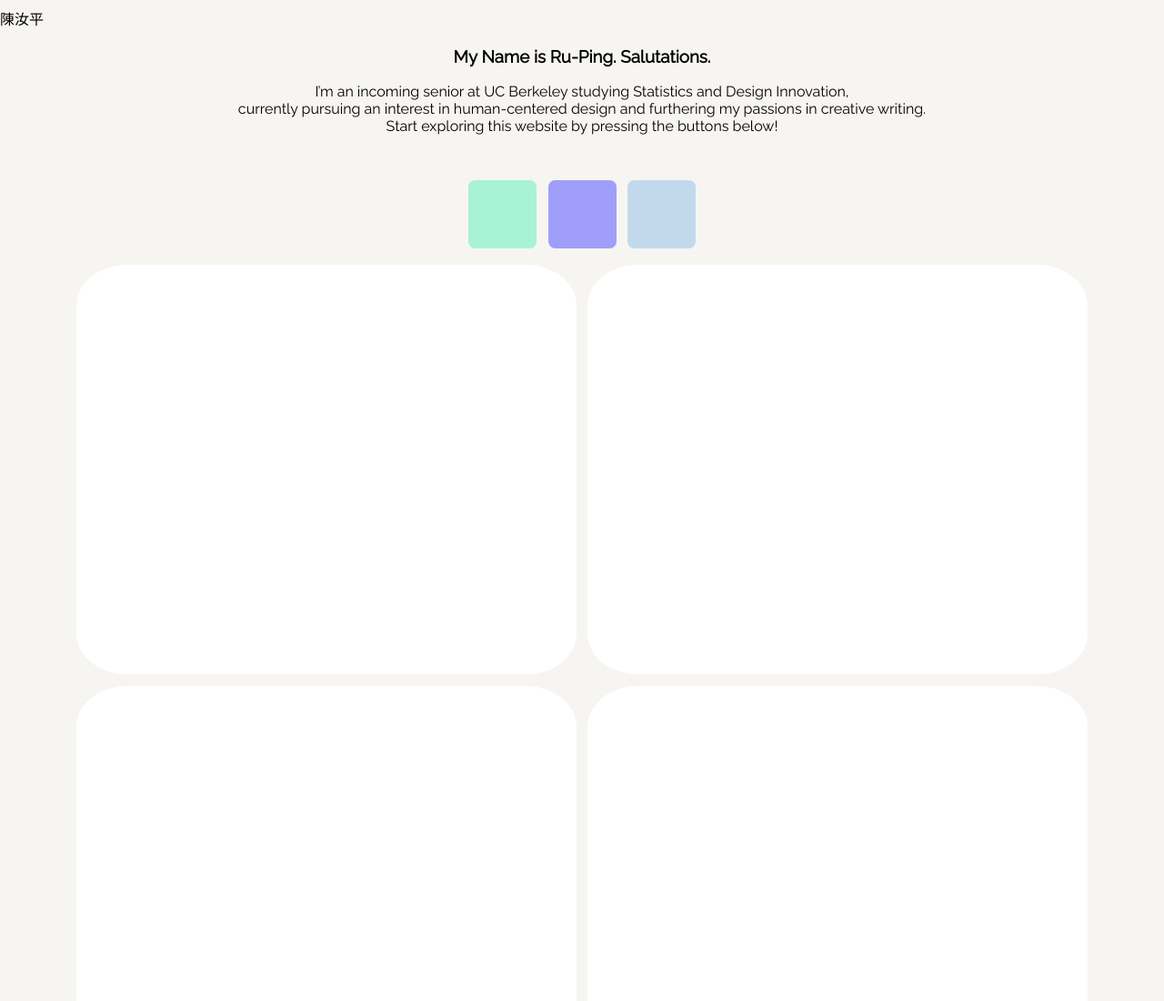
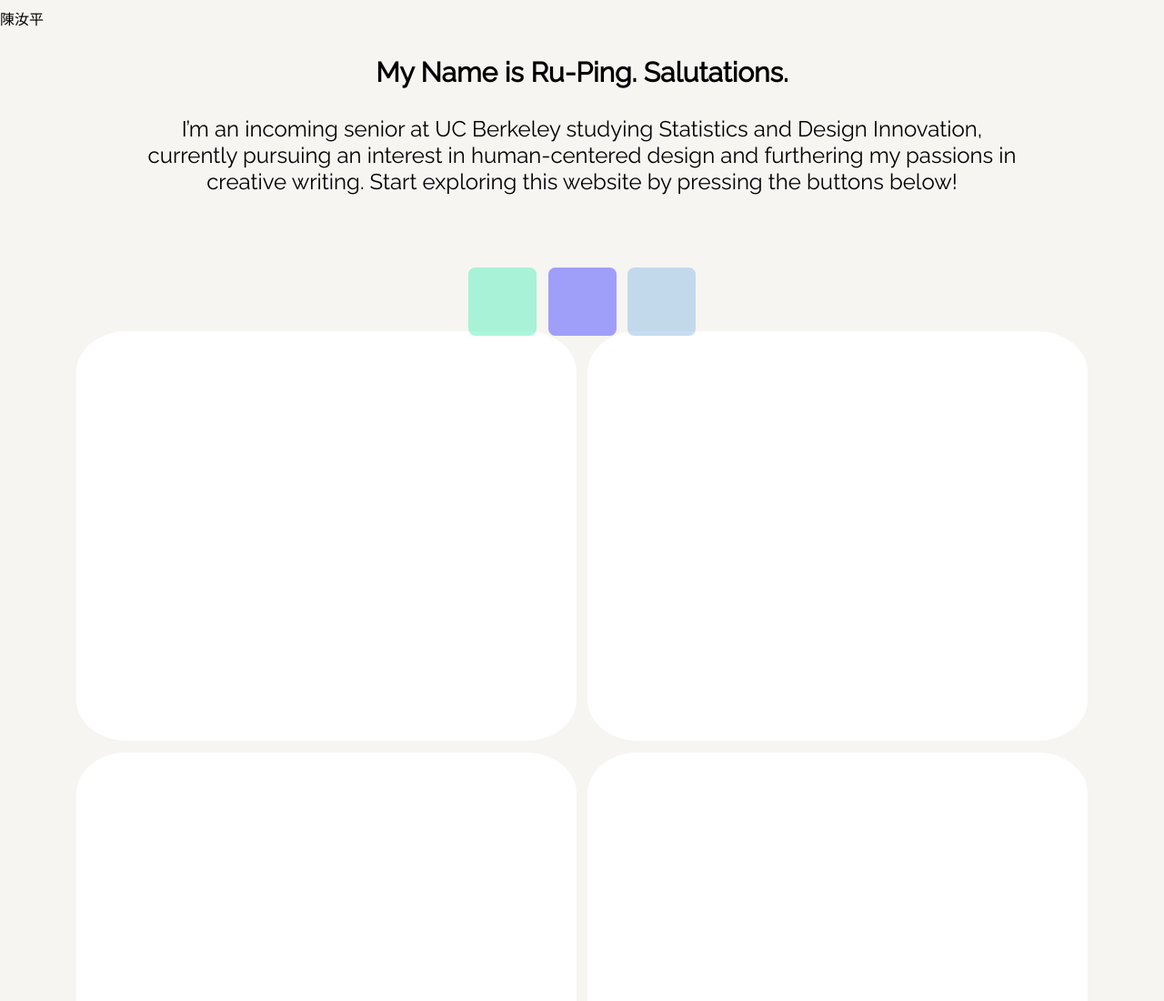
Before and after one commit to rupingchen/rupingchen.github.io, a plain HTML site: page index.html in a window 1280 px wide. Shown: the top 1100 px of the page at 91% size. Drawn offline with nearby package versions, Linux system fonts and the light colour scheme; a web font is replaced by a local one.

Commit message:
font size
increased font size

```diff
--- a/assets/css/style.css
+++ b/assets/css/style.css
@@ -33,6 +33,14 @@ clear: both;
     transition: 0.8s;
 }
 
+h3 {
+	font-size: 30px;
+}
+
+p{
+	font-size: 24px;
+}
+
 /*#nav-bar{
 	position:relative;
 	width:100%;
@@ -52,7 +60,7 @@ clear: both;
     justify-content: center;
 	display:flex;
 	flex-wrap:wrap;
-	top: 23%;
+	top: 35%;
 }
 .landing-button {
     width: 75px;
--- a/index.html
+++ b/index.html
@@ -18,7 +18,7 @@
 			</div>
 			<div id="landing-text">
 				<h3>My Name is Ru-Ping. Salutations.</h3>
-				<p>I’m an incoming senior at UC Berkeley studying Statistics and Design Innovation, <br/>currently pursuing an interest in human-centered design and furthering my passions in creative writing. <br/>Start exploring this website by pressing the buttons below!</p>
+				<p>I’m an incoming senior at UC Berkeley studying Statistics and Design Innovation, <br/>currently pursuing an interest in human-centered design and furthering my passions in <br/>creative writing. Start exploring this website by pressing the buttons below!</p>
 			</div>
 			<div id="landing-overlay"></div>
 			<div id="landing-div-spine">
```
